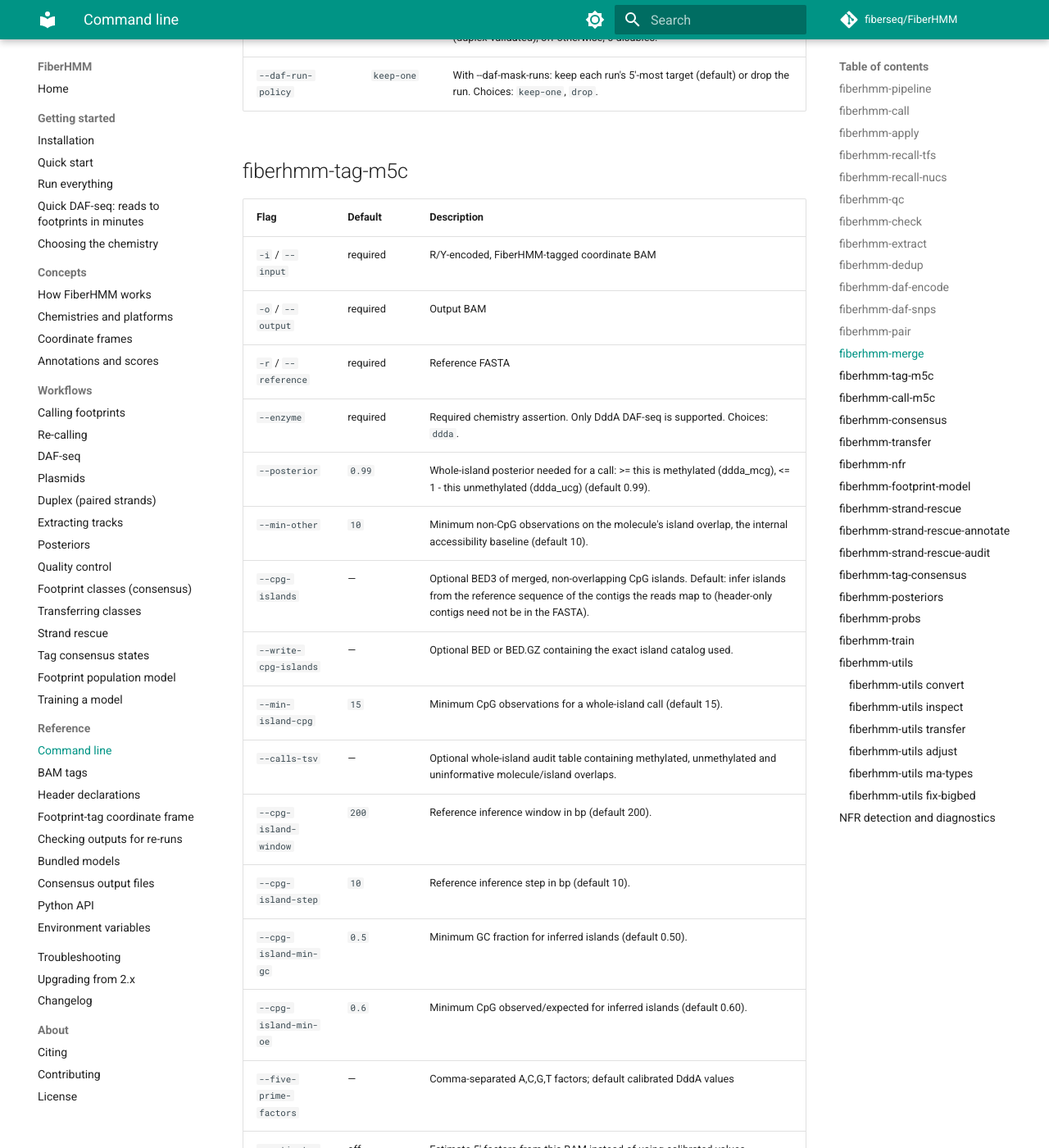
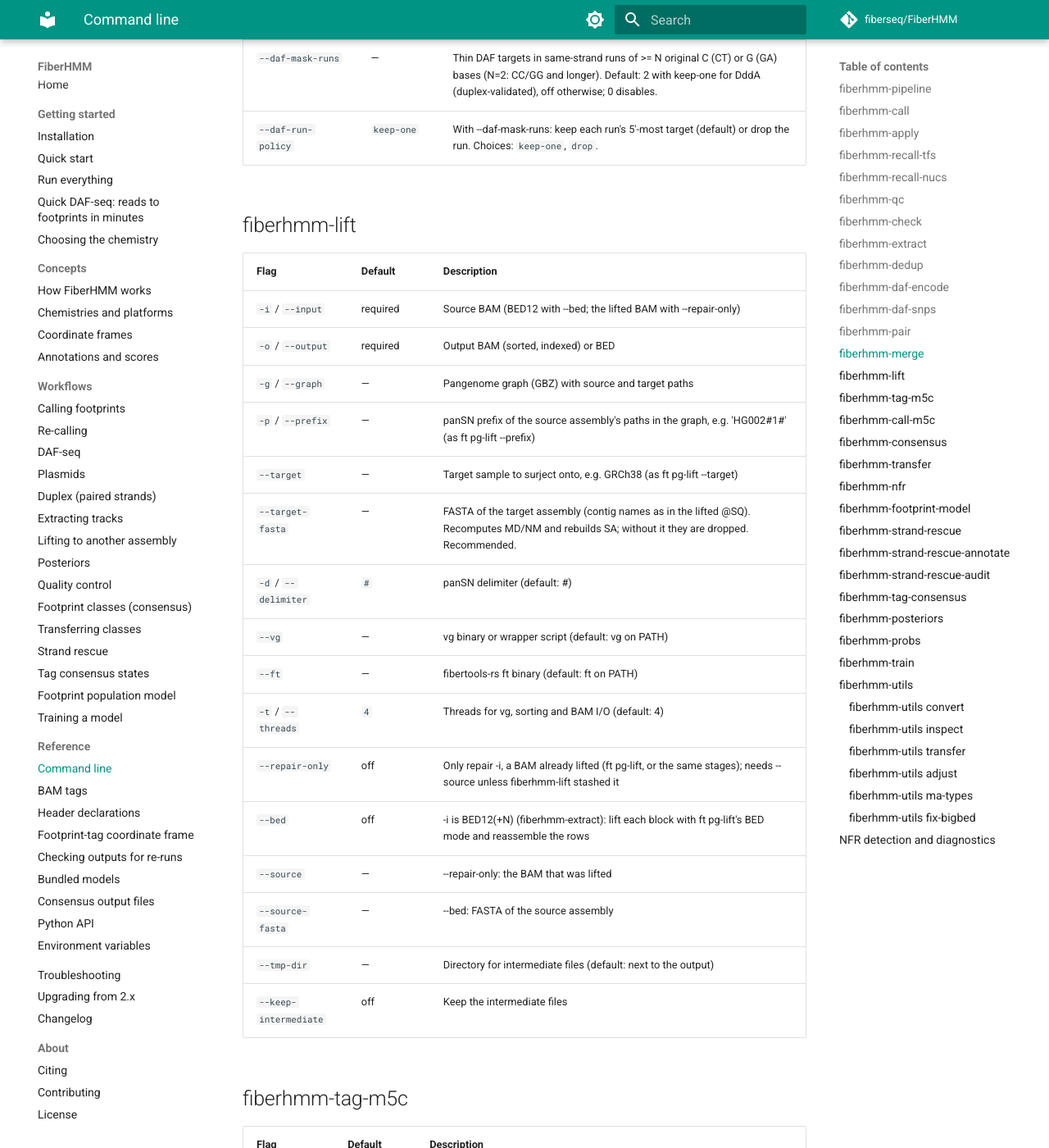
Before and after one commit to fiberseq/FiberHMM, an MkDocs documentation site: the page built from docs/reference/cli.md, in a window 1280 px wide and 1400 px high, scrolled down 30239 px. Shown: the whole window at 82% size. Built offline with MkDocs 1.6.1 and Material for MkDocs 9.7.7, drawn with Linux system fonts in a browser that asks for light colours; comment, search, counter and statistics services are not loaded; some of the changed text lies outside the part shown.

Commit message:
docs: fiberhmm-lift workflow page, CLI reference, lift tags, changelog
Co-Authored-By: Claude Opus 5.5 <noreply@anthropic.com>

```diff
--- a/docs/reference/cli.md
+++ b/docs/reference/cli.md
@@ -21,6 +21,7 @@ Every command also accepts `-h`/`--help` and `--version` (prints
 | [`fiberhmm-daf-encode`](#fiberhmm-daf-encode) | Stamp R/Y deamination codes into a DAF BAM | [DAF-seq](../workflows/daf-seq.md#ry-encoding-fiberhmm-daf-encode) |
 | [`fiberhmm-daf-snps`](#fiberhmm-daf-snps) | Recurrent C→T/G→A SNP mask for DAF-seq | [DAF-seq](../workflows/daf-seq.md#snp-screening) |
 | [`fiberhmm-pair`](#fiberhmm-pair), [`fiberhmm-merge`](#fiberhmm-merge) | Pair, merge and jointly re-call scDAF duplexes | [Duplex](../workflows/duplex.md) |
+| [`fiberhmm-lift`](#fiberhmm-lift) | Lift a BAM (or BED12) to another assembly through a pangenome graph and repair it | [Lifting to another assembly](../workflows/lifting.md) |
 | [`fiberhmm-tag-m5c`](#fiberhmm-tag-m5c), [`fiberhmm-call-m5c`](#fiberhmm-call-m5c) | DddA CpG-island methylation | [DAF-seq](../workflows/daf-seq.md#ddda-cpg-island-methylation) |
 | [`fiberhmm-consensus`](#fiberhmm-consensus) | Footprint classes across molecules | [Consensus](../workflows/consensus.md) |
 | [`fiberhmm-transfer`](#fiberhmm-transfer) | Apply frozen classes to new data | [Transfer](../workflows/transfer.md) |
@@ -452,6 +453,27 @@ Generated from each command's argparse definition by `python tools/gen_cli_refer
 | `--daf-mask-runs` | — | Thin DAF targets in same-strand runs of &gt;= N original C (CT) or G (GA) bases (N=2: CC/GG and longer). Default: 2 with keep-one for DddA (duplex-validated), off otherwise; 0 disables. |
 | `--daf-run-policy` | `keep-one` | With --daf-mask-runs: keep each run's 5'-most target (default) or drop the run. Choices: `keep-one`, `drop`. |
 
+## fiberhmm-lift
+
+| Flag | Default | Description |
+|------|---------|-------------|
+| `-i` / `--input` | required | Source BAM (BED12 with --bed; the lifted BAM with --repair-only) |
+| `-o` / `--output` | required | Output BAM (sorted, indexed) or BED |
+| `-g` / `--graph` | — | Pangenome graph (GBZ) with source and target paths |
+| `-p` / `--prefix` | — | panSN prefix of the source assembly's paths in the graph, e.g. 'HG002#1#' (as ft pg-lift --prefix) |
+| `--target` | — | Target sample to surject onto, e.g. GRCh38 (as ft pg-lift --target) |
+| `--target-fasta` | — | FASTA of the target assembly (contig names as in the lifted @SQ). Recomputes MD/NM and rebuilds SA; without it they are dropped. Recommended. |
+| `-d` / `--delimiter` | `#` | panSN delimiter (default: #) |
+| `--vg` | — | vg binary or wrapper script (default: vg on PATH) |
+| `--ft` | — | fibertools-rs ft binary (default: ft on PATH) |
+| `-t` / `--threads` | `4` | Threads for vg, sorting and BAM I/O (default: 4) |
+| `--repair-only` | off | Only repair -i, a BAM already lifted (ft pg-lift, or the same stages); needs --source unless fiberhmm-lift stashed it |
+| `--bed` | off | -i is BED12(+N) (fiberhmm-extract): lift each block with ft pg-lift's BED mode and reassemble the rows |
+| `--source` | — | --repair-only: the BAM that was lifted |
+| `--source-fasta` | — | --bed: FASTA of the source assembly |
+| `--tmp-dir` | — | Directory for intermediate files (default: next to the output) |
+| `--keep-intermediate` | off | Keep the intermediate files |
+
 ## fiberhmm-tag-m5c
 
 | Flag | Default | Description |
--- a/mkdocs.yml
+++ b/mkdocs.yml
@@ -92,6 +92,7 @@ nav:
       - Plasmids: workflows/plasmids.md
       - Duplex (paired strands): workflows/duplex.md
       - Extracting tracks: workflows/extracting.md
+      - Lifting to another assembly: workflows/lifting.md
       - Posteriors: workflows/posteriors.md
       - Quality control: workflows/qc.md
       - Footprint classes (consensus): workflows/consensus.md
```
Also changed, not shown: CHANGELOG.md (+17 -0 lines), docs/reference/bam-tags.md (+10 -0 lines), docs/workflows/lifting.md (added, +79 -0 lines), 1 other file.
